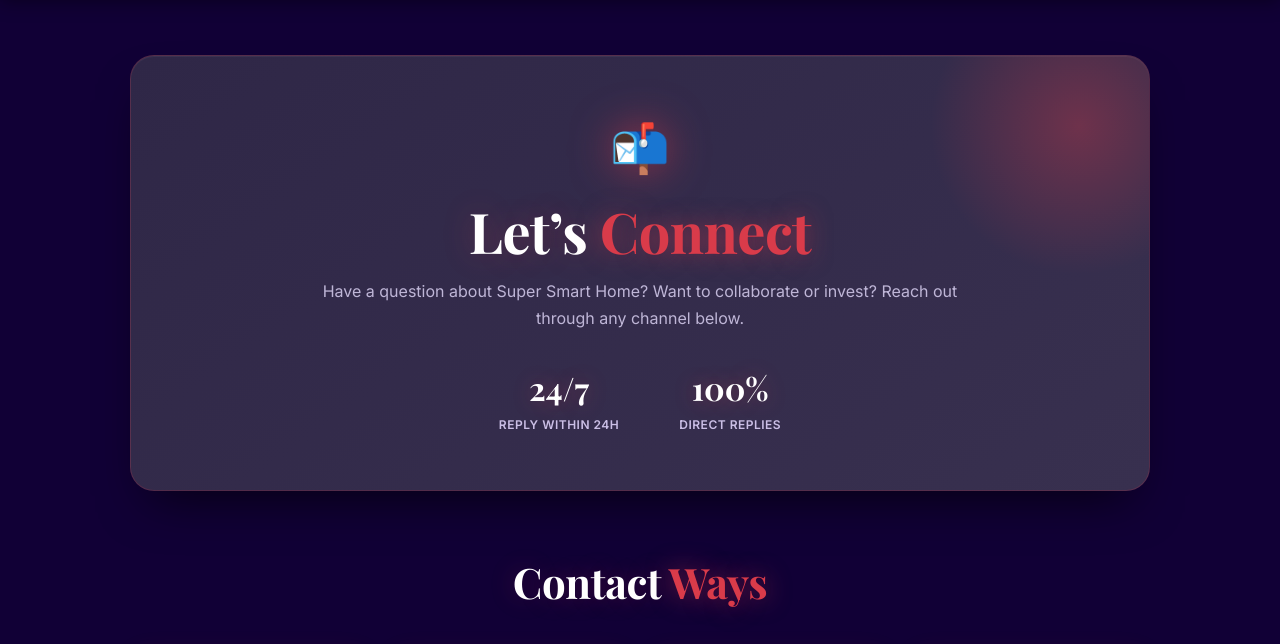
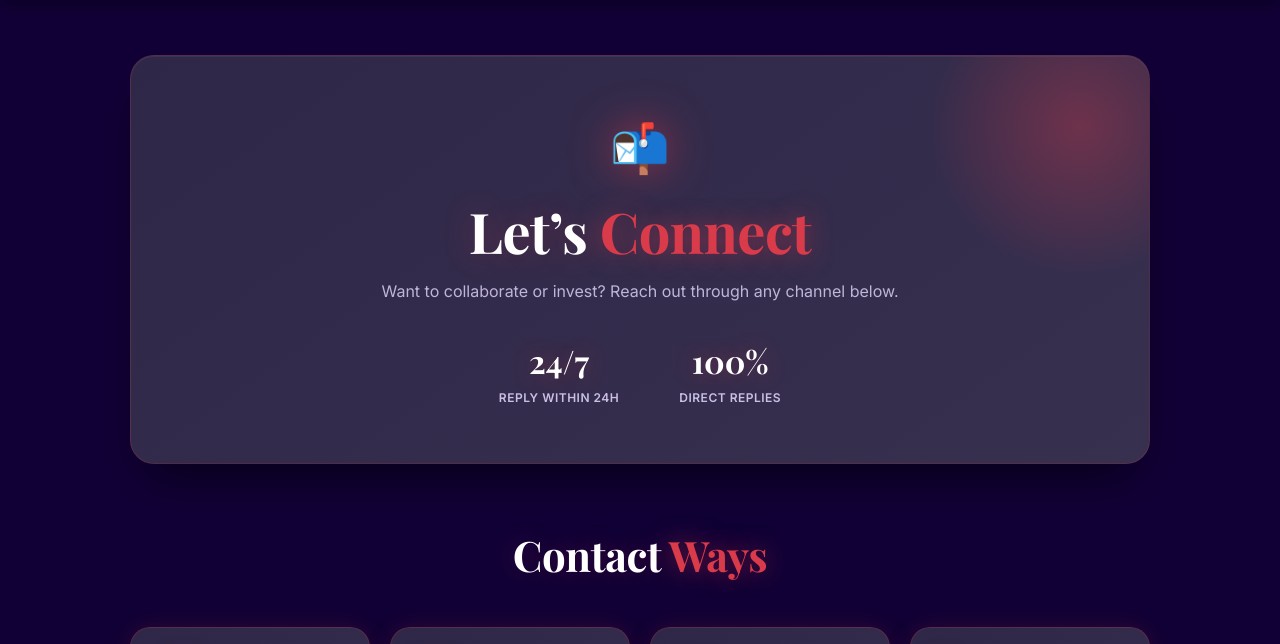
Before and after one commit to Jaypack06/Portfolio, a plain HTML site: page contact.html in a window 1280 px wide. Shown: the part 82-726 px from the top of the page. Drawn offline with nearby package versions, Linux system fonts and the light colour scheme.

Commit message:
changed contact file

```diff
--- a/contact.html
+++ b/contact.html
@@ -24,7 +24,7 @@
                 <div class="hero-content">
                     <div class="hero-icon">📬</div>
                     <h1 class="hero-title">Let’s <span class="highlight">Connect</span></h1>
-                    <p class="hero-description">Have a question about Super Smart Home? Want to collaborate or invest? Reach out through any channel below.</p>
+                    <p class="hero-description">Want to collaborate or invest? Reach out through any channel below.</p>
                     <div class="hero-stats">
                         <div class="stat-item">
                             <span class="stat-number">24/7</span>
```
